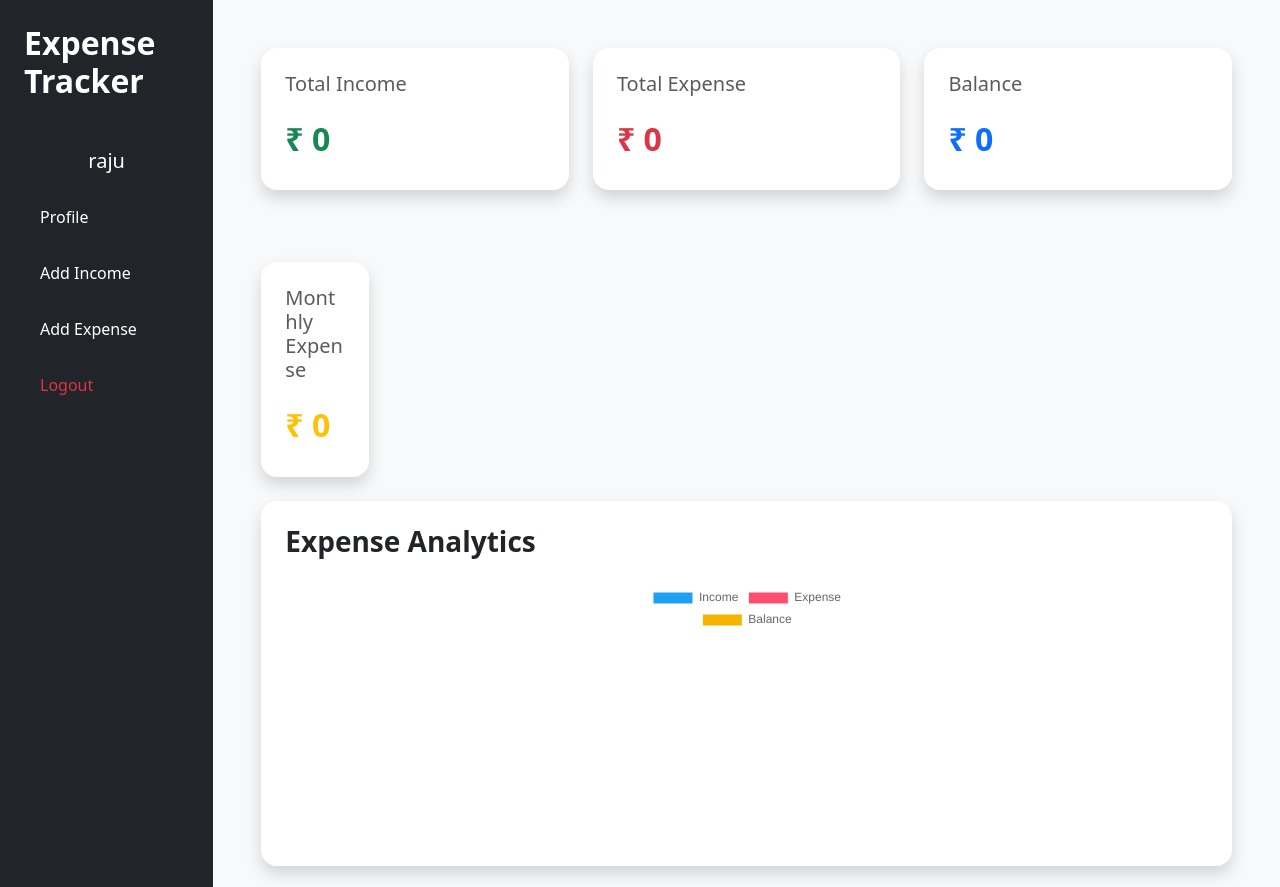
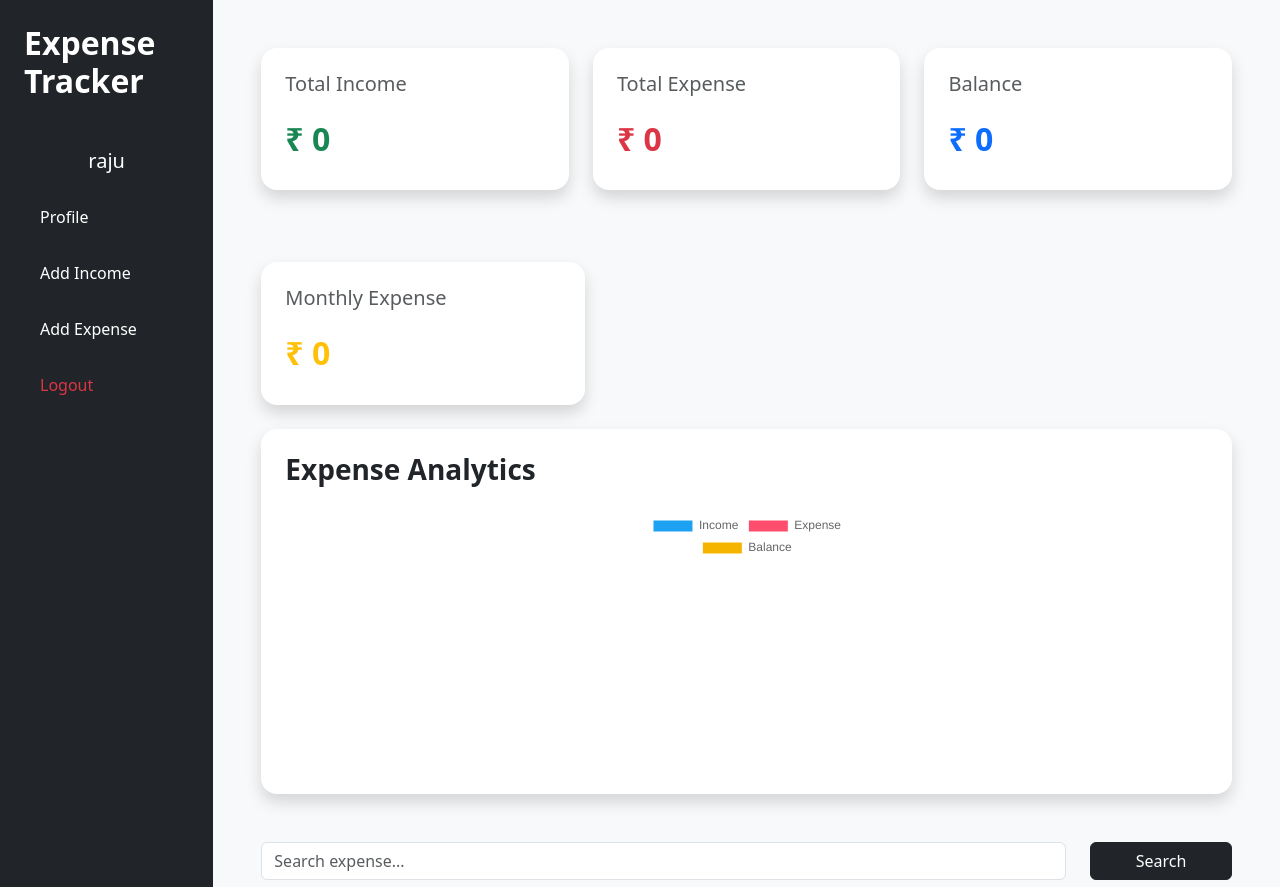
Before and after one commit to Raju-Kumar-chandra/expense-tracker, a Django app: page /dashboard/ in a window 1280 px wide. Shown: the top 887 px of the page. Run offline with Django 5.2, Linux system fonts and the light colour scheme; a user stored in the database is signed in; data comes from the database, SQL or seed files in the repository.

Commit message:
fixed monthly expense card design

```diff
--- a/tracker/templates/tracker/dashboard.html
+++ b/tracker/templates/tracker/dashboard.html
@@ -269,8 +269,6 @@
         style="text-decoration:none;"
     >
 
-<div class="col-md-4 mb-4">
-
         <div class="card shadow border-0 rounded-4 p-4">
 
             <h5 class="text-muted">
@@ -284,8 +282,6 @@
                 ₹ {{ monthly_total }}
 
             </h2>
-
-    </div>
 
         </div>
 
```
Lines whose indentation alone changed are shown as unchanged.
